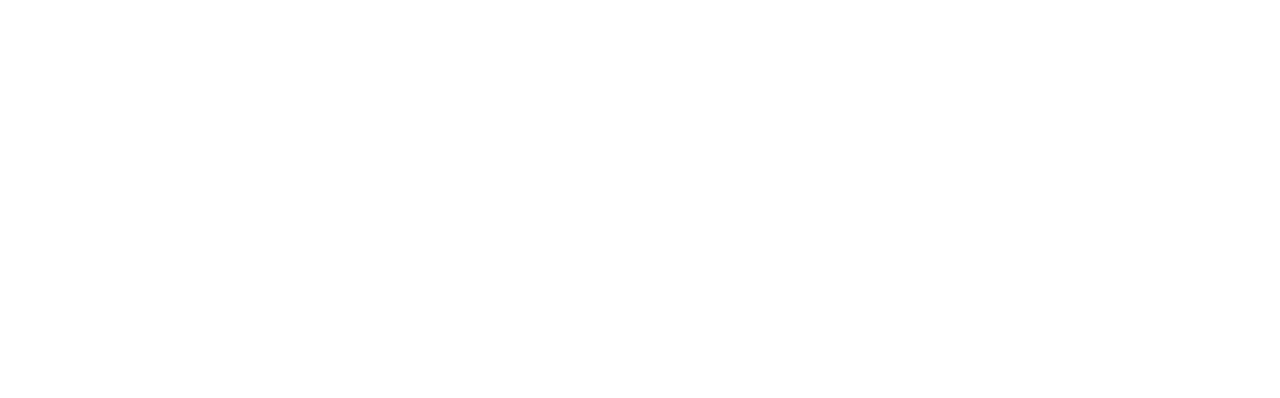
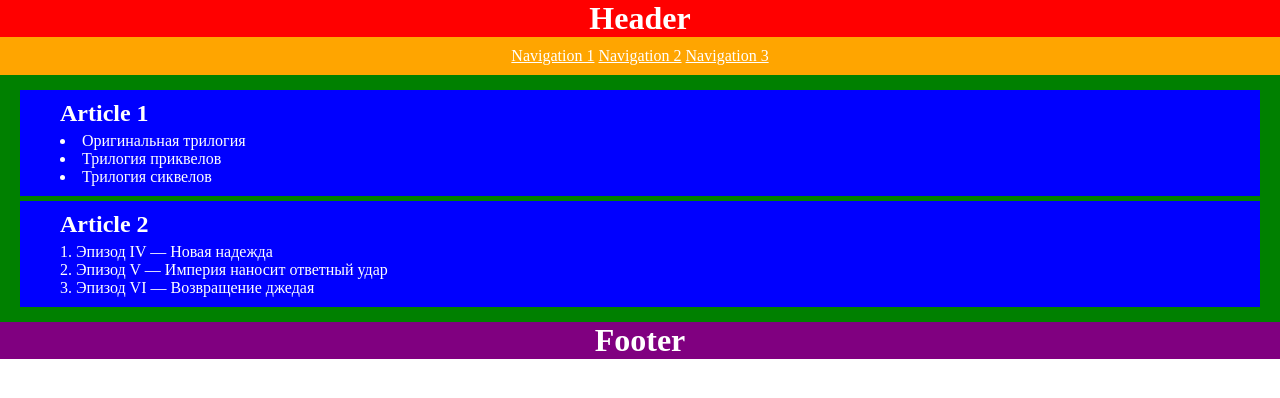
Before and after one commit to js-tasks-ru/htmlcss-20240216_sn9250i, a website: page 02-dz0/01-semantic-mockup/solution.html in a window 1280 px wide. Drawn offline with Linux system fonts and the light colour scheme.

Commit message:
add solution for 02-dz0

```diff
--- a/02-dz0/01-semantic-mockup/solution.html
+++ b/02-dz0/01-semantic-mockup/solution.html
@@ -1,4 +1,37 @@
 <!DOCTYPE html>
 <html lang="ru">
-    <!-- Ваше решение -->
+    <head>
+        <title>DZ 2</title>
+        <link rel="stylesheet" type="text/css" href="style.css" />
+    </head>
+    <header>
+        <h1>Header</h1>
+        <nav>
+            <a href="#">Navigation 1</a>
+            <a href="#">Navigation 2</a>
+            <a href="#">Navigation 3</a>
+        </nav>
+    </header>
+    <main>
+        <article>
+            <h2>Article 1</h2>
+            <ul>
+                <li>Оригинальная трилогия</li>
+                <li>Трилогия приквелов</li>
+                <li>Трилогия сиквелов</li>
+            </ul>
+        </article>
+        <article>
+            <h2>Article 2</h2>
+            <ol>
+                <li>Эпизод IV — Новая надежда</li>
+                <li>Эпизод V — Империя наносит ответный удар</li>
+                <li>Эпизод VI — Возвращение джедая</li>
+            </ol>
+        </article>
+    </main>
+    <footer>
+        <h1>Footer</h1>
+    </footer>
+
 </html>
--- /dev/null
+++ b/02-dz0/01-semantic-mockup/style.css
@@ -0,0 +1,52 @@
+* {
+    margin: 0;
+    padding: 0;
+   }
+
+h1 {
+    text-align: center;
+    color: white;
+}
+
+ol, ul{
+    color: white;
+    list-style-position: inside;
+}
+
+h2 {
+    margin-bottom: 5px;
+    color: white;
+}
+
+p, a {
+    color: white;
+}
+
+
+nav {
+    padding: 10px 0;
+    text-align: center;
+}
+
+header {
+    background-color: red;
+}
+
+nav {
+    background-color: orange;
+}
+
+main {
+    padding: 10px 20px;
+    background-color: green;
+}
+
+article {
+    margin: 5px 0;
+    padding: 10px 40px;
+    background-color: blue;
+}
+
+footer {
+    background-color: purple;
+}
```
